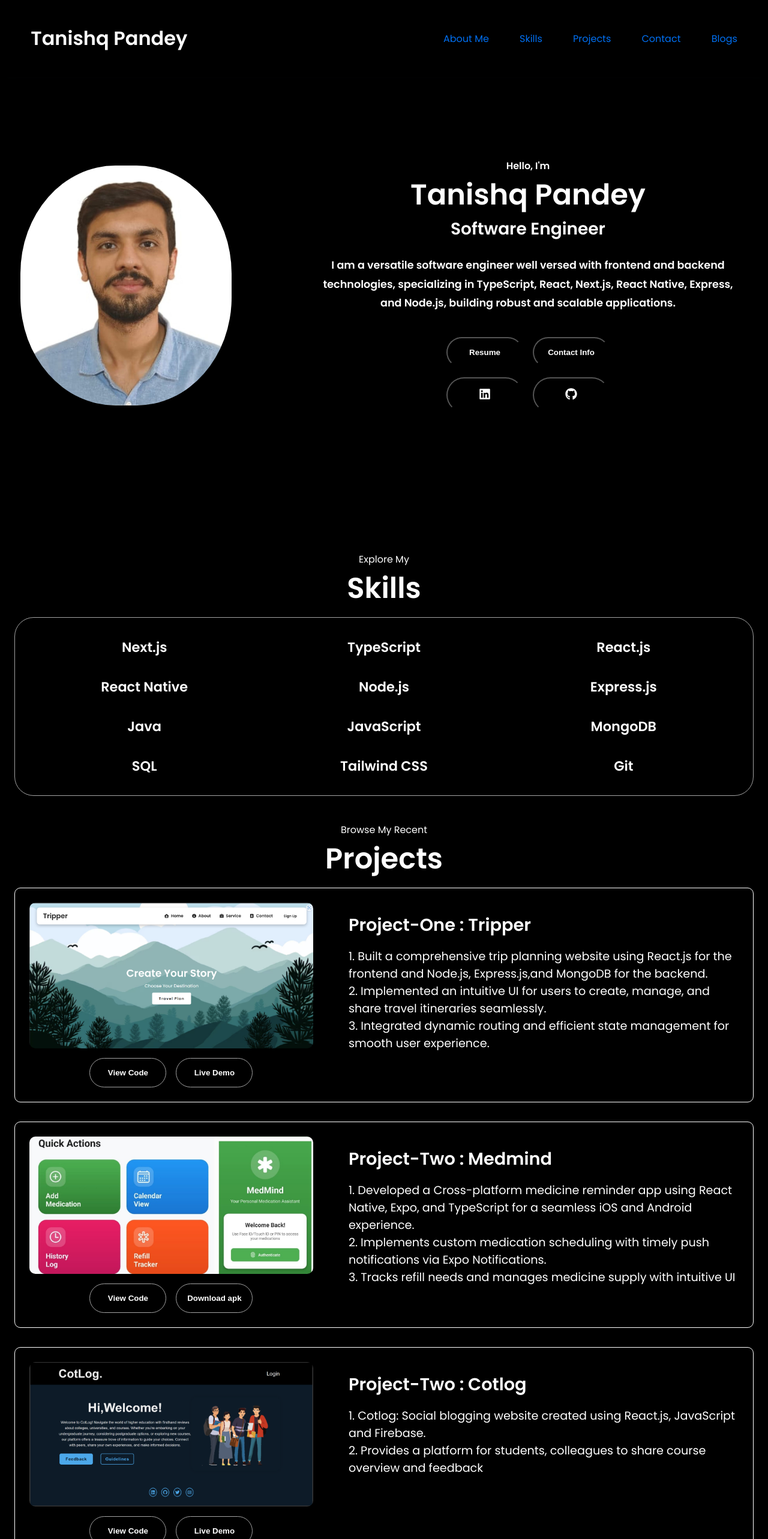
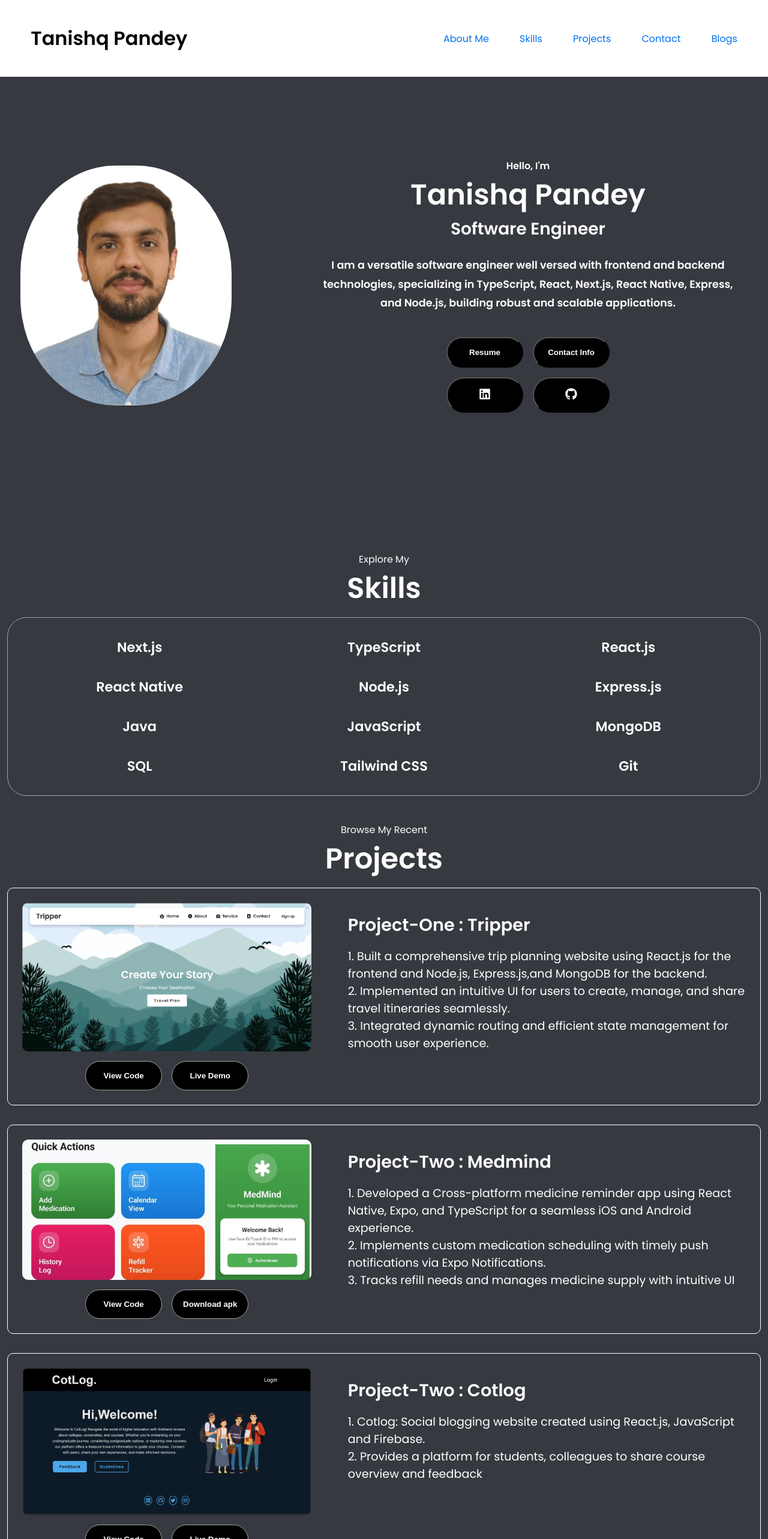
Before and after one commit to tanishqpandey26/digital-resume, a React (Create React App) app: page / in a window 1280 px wide. Shown: the top 2566 px of the page at 60% size. Built offline with nearby package versions, Linux system fonts and the light colour scheme.

Commit message:
ui updates

```diff
--- a/src/App.css
+++ b/src/App.css
@@ -8,8 +8,7 @@
 
 body {
   font-family: "Poppins", sans-serif;
-  background-color: #000;
-  color: #fff;
+  background-color: #36393f;
 }
 
 html {
--- a/src/components/BlogStyles.css
+++ b/src/components/BlogStyles.css
@@ -4,6 +4,7 @@
     flex-direction: column;
     height: auto;
     padding-top: auto ;
+    background-color: #36393f;
     }
 
   .blog-container {
@@ -25,7 +26,7 @@
     padding: 20px;
     border: 1px solid #fff;
     border-radius: 8px;
-    background-color: #000;
+    background-color: #36393f;
     height: auto;
     max-height: 400px;
     overflow-y: auto;
--- a/src/components/BlogsStyles.css
+++ b/src/components/BlogsStyles.css
@@ -6,6 +6,7 @@
     height: auto;
     margin-bottom: 20px;
     color: #fff;
+    background-color: #36393f;
 }
 
   .blogs-title {
@@ -27,7 +28,7 @@
   padding: 20px;
   border: 1px solid #ddd;
   border-radius: 8px;
-  background-color: #000;
+  background-color: #36393f;
   border: 1px solid #fff;
   position: relative;
   overflow: hidden;
@@ -55,8 +56,7 @@
   .blogs-date {
     align-self: flex-start;
     font-size: 0.9rem;
-    color: #fff;
-
+    color: #01959a;
     bottom: 10px;
     left: 10px;
   }
--- a/src/components/ContactStyles.css
+++ b/src/components/ContactStyles.css
@@ -42,9 +42,9 @@
     padding: 0;
    }
 
-   .contact-info-container a:hover {
-   color: #e0531f;
-  }
+   .contact-info-container a {
+    color: #e0531f;
+   }
 
   .contact-info-container p {
     font-size: larger;
--- a/src/components/NavbarStyles.css
+++ b/src/components/NavbarStyles.css
@@ -1,6 +1,6 @@
 
 header{
-
+background-color: #fff;
   height: 8rem;
   box-shadow: rgba(33,35,38,0.1)  0px 10px 10px -10px;
   width: 100%;
@@ -66,7 +66,7 @@ nav ul li a {
     position: absolute;
     top: 8rem;
     left: 0;
-    background-color: #000;
+    background-color: #fff;
     width: 100%;
     box-shadow: rgba(0,0,0,0.25) 0px 14px 28px;
   }
--- a/src/components/ProfileStyles.css
+++ b/src/components/ProfileStyles.css
@@ -4,6 +4,7 @@
     justify-content: center;
     gap: 5rem;
     height: auto;
+    background-color: #36393f;
   }
 
   .section__pic-container {
@@ -23,6 +24,7 @@
   .section__text {
     align-self: center;
     text-align: center;
+    color: #fff;
   }
 
   .section__text p {
@@ -119,10 +121,6 @@
       display: block;
     }
 
-    section {
-      margin: 0 5%;
-    }
-
     .section__pic-container {
       width: 275px;
       height: 275px;
--- a/src/components/ProjectsStyles.css
+++ b/src/components/ProjectsStyles.css
@@ -1,6 +1,7 @@
 #projects {
-  margin: 12px 12px;
   height: auto;
+  background-color: #36393f;
+  color: #fff;
 }
 
 .title {
--- a/src/components/SkillsStyles.css
+++ b/src/components/SkillsStyles.css
@@ -1,6 +1,8 @@
 #experience {
-  margin: 12px 12px;
+  /* margin: 12px 12px; */
   height: auto;
+  background-color: #36393f;
+  color: #fff;
 }
 
 .title {
```
